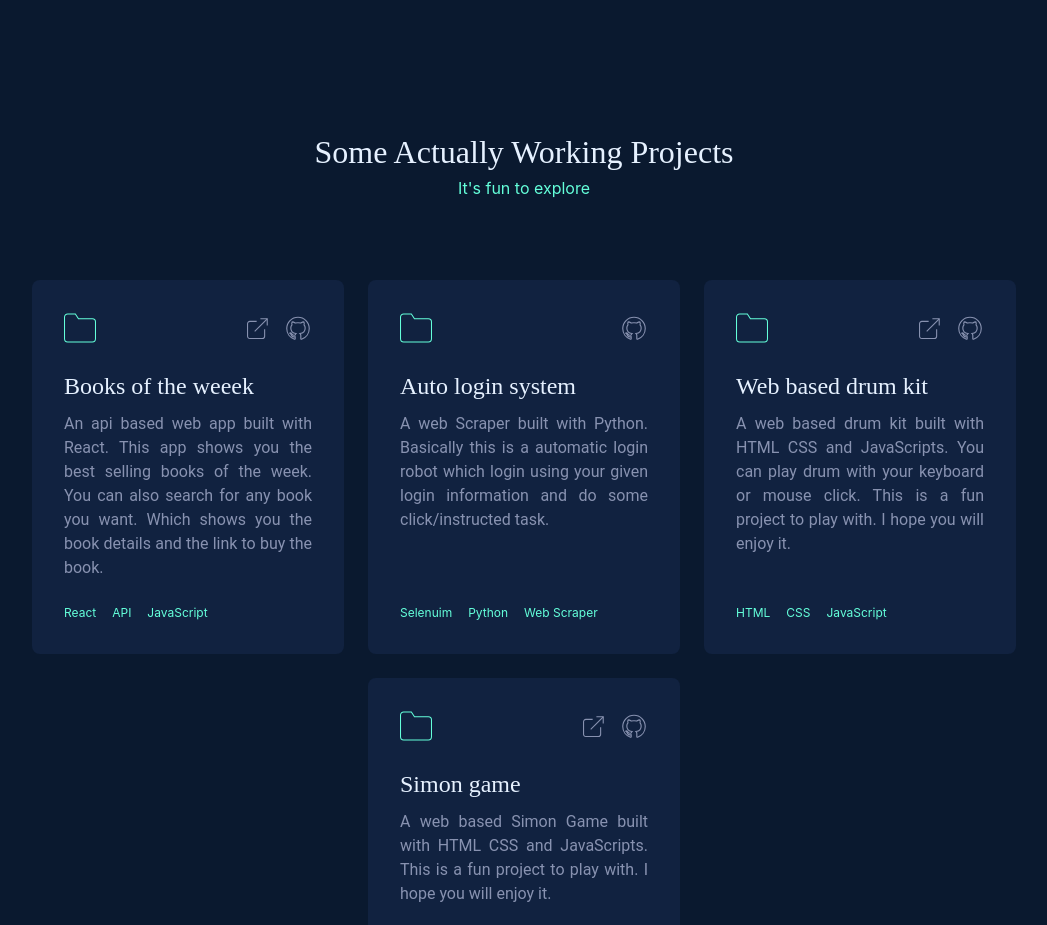
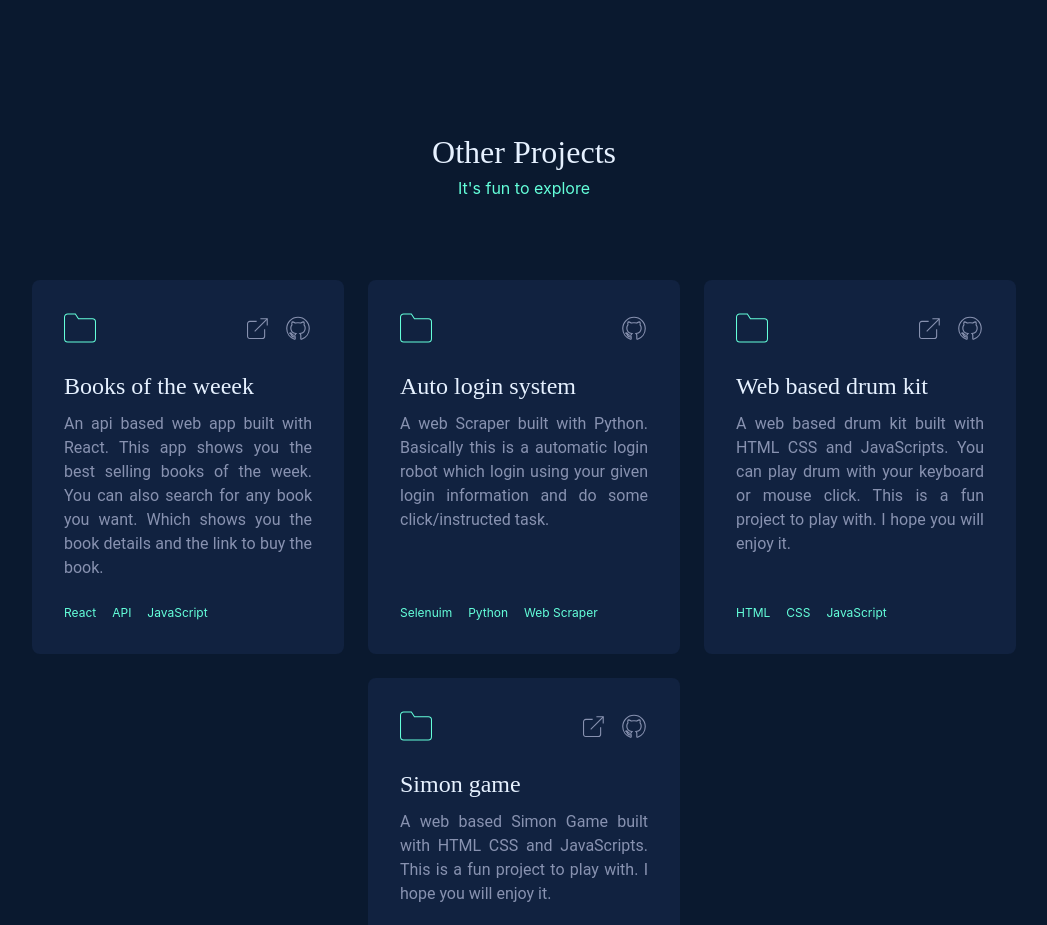
Before and after one commit to sreenathkumar/portfolio, a React (Create React App) app: page / in a window 1280 px wide. Shown: the part 3460-4385 px from the top of the page, without its empty margins (116-1163 px from the left). Built offline with nearby package versions, Linux system fonts and the light colour scheme.

Commit message:
fix: rename section title

```diff
--- a/src/components/AllProjects.tsx
+++ b/src/components/AllProjects.tsx
@@ -49,7 +49,7 @@ export default function AllProjects() {
    return (
       <div className='flex flex-col justify-center px-6 mb-28 md:mb-32 md:px-20' id="projects">
          <div className="textandline flex flex-col justify-center items-center mb-10">
-            <h3>Some Actually Working Projects</h3>
+            <h3>Other Projects</h3>
             <p className='text-base'>It's fun to explore</p>
          </div>
 
```
